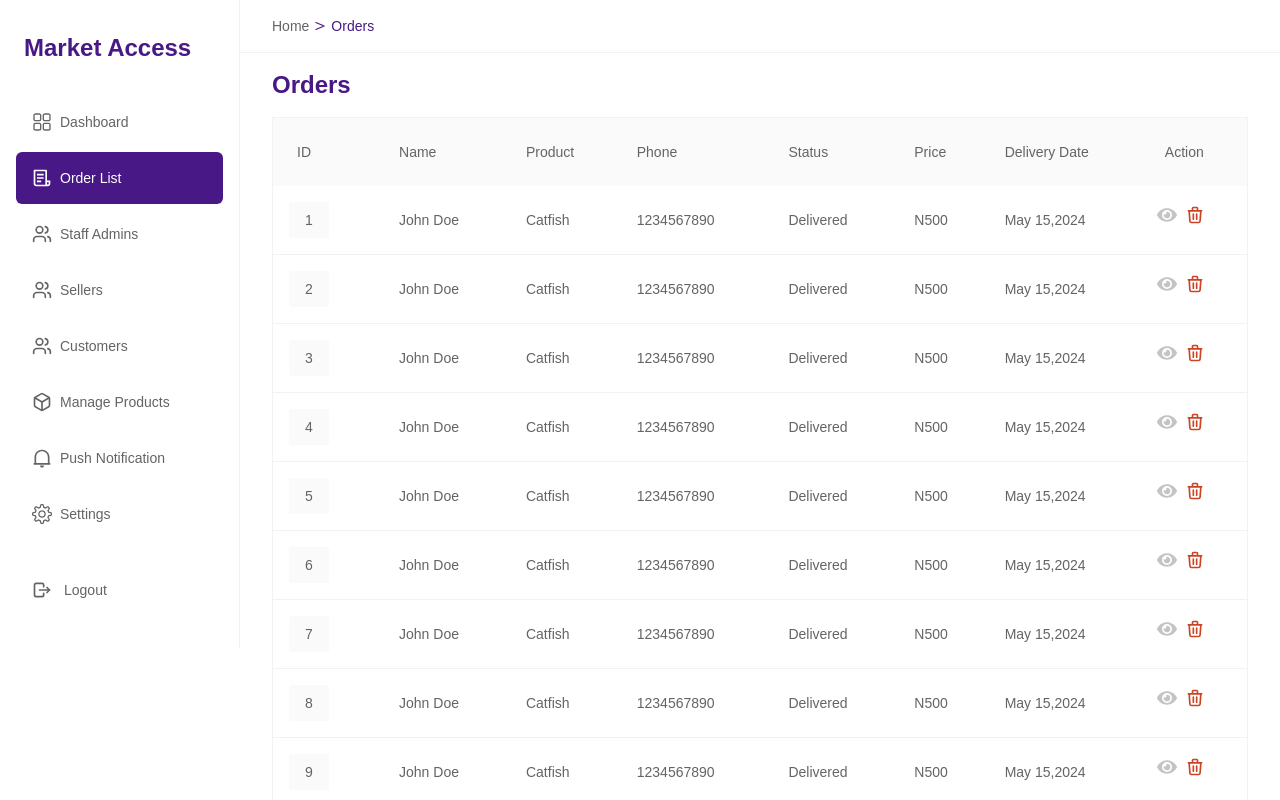
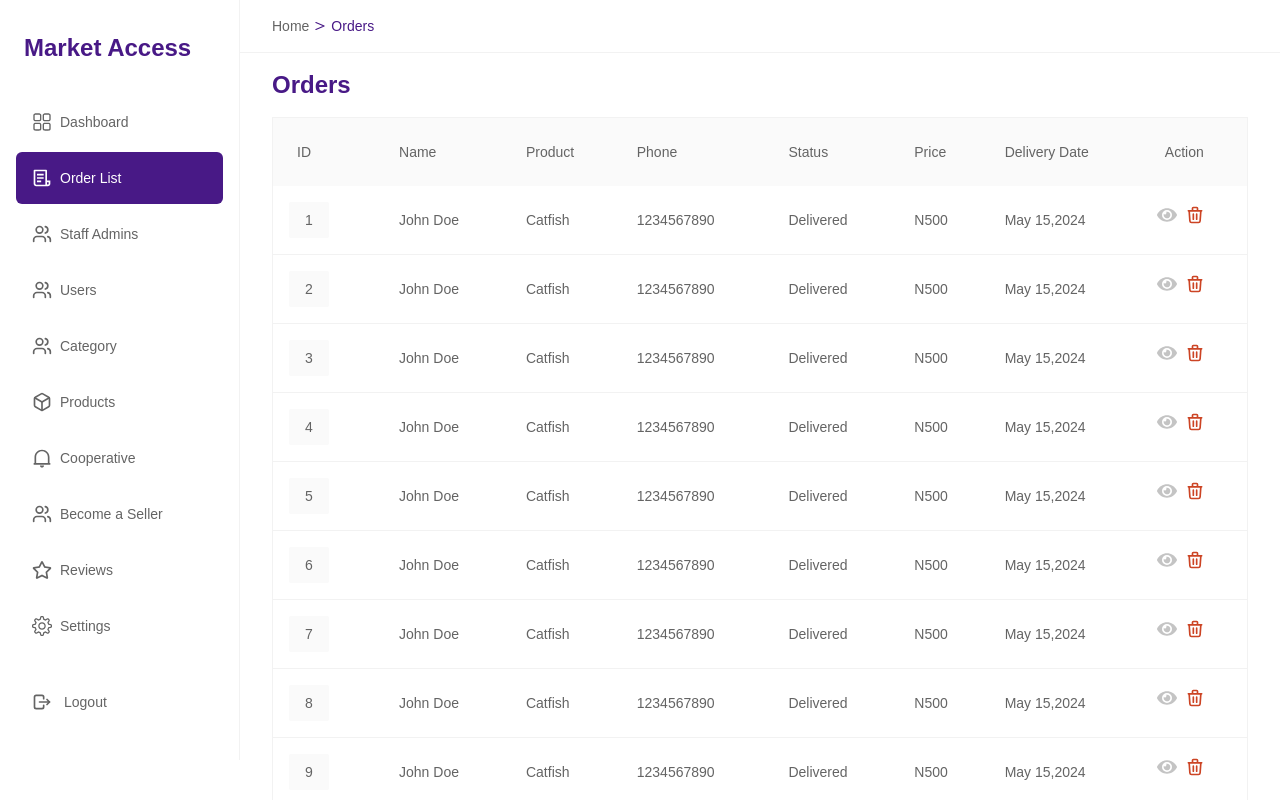
Before and after one commit to Isreality/Final-Year-Project, a React (Create React App) app: page /orderlist in a window 1280 px wide. Shown: the top 800 px of the page. Built offline with nearby package versions, Linux system fonts and the light colour scheme.

Commit message:
side bar

```diff
--- a/src/App.js
+++ b/src/App.js
@@ -5,9 +5,11 @@ import Login from './Pages/Login'
 import Dashboard from './Pages/Dashboard';
 import OrderList from './Pages/OrderList';
 import StaffAdmins from './Pages/StaffAdmins';
-import Vendors from './Pages/Vendors';
-import Customers from './Pages/Customers';
+import Sellers from './Pages/Sellers';
+import Users from './Pages/Users';
+import Category from './Pages/Category';
 import ManageProducts from './Pages/ManageProducts';
+import Cooperative from './Pages/Cooperative';
 import PushNotification from './Pages/PushNotification';
 import Reviews from './Pages/Reviews';
 import Settings from './Pages/Settings';
@@ -29,9 +31,11 @@ function App() {
             <Route exact path="/dashboard" Component={Dashboard}></Route>
             <Route exact path="/orderlist" Component={OrderList}></Route>
             <Route path="/staffadmins" Component={StaffAdmins}></Route>
-            <Route path="/sellers" Component={Vendors}></Route>
-            <Route path="/customers" Component={Customers}></Route>
-            <Route path="/manageproducts" Component={ManageProducts}></Route>
+            <Route path="/users" Component={Users}></Route>
+            <Route path="/category" Component={Category}></Route>
+            <Route path="/products" Component={ManageProducts}></Route>
+            <Route path="/cooperative" Component={Cooperative}></Route>
+            <Route path="/becomeaseller" Component={Sellers}></Route>
             {/* <Route path="/PushNotification" Component={PushNotification}></Route> */}
             <Route path="/reviews" Component={Reviews}></Route>
             <Route path="/settings" Component={Settings}></Route>
--- a/src/Components/SidebarData.jsx
+++ b/src/Components/SidebarData.jsx
@@ -13,65 +13,72 @@ const SidebarData =
     [
       {
         title: "Dashboard",
-        path: "/Dashboard",
+        path: "/dashboard",
         icons: <RxDashboard className="w-5 h-5"/>,
         id: 1
       },
 
       {
         title: "Order List",
-        path: "/OrderList",
+        path: "/orderlist",
         icons: <RiFileList3Line className="w-5 h-5"/>,
         id: 2
       },
 
       {
         title: "Staff Admins",
-        path: "/StaffAdmins",
+        path: "/staffadmins",
         icons: <LuUsers className="w-5 h-5"/>,
         id: 3
       },
 
       {
-        title: "Sellers",
-        path: "/Sellers",
+        title: "Users",
+        path: "/users",
         icons: <LuUsers className="w-5 h-5"/>,
         id: 4
       },
 
       {
-        title: "Customers",
-        path: "/Customers",
+        title: "Category",
+        path: "/category",
         icons: <LuUsers className="w-5 h-5"/>,
         id: 5
       },
 
       {
-        title: "Manage Products",
-        path: "/ManageProducts",
+        title: "Products",
+        path: "/products",
         icons: <FiBox className="w-5 h-5"/>,
         id: 6
       },
 
       {
-        title: "Push Notification",
-        path: "/PushNotification",
+        title: "Cooperative",
+        path: "/cooperative",
         icons: <RiNotification2Line className="w-5 h-5"/>,
         id: 7
       },
 
-      // {
-      //   title: "Reviews",
-      //   path: "/Reviews",
-      //   icons: <FaRegStar className="w-5 h-5"/>,
-      //   id: 8
-      // },
+      {
+        title: "Become a Seller",
+        path: "/becomeaseller",
+        icons: <LuUsers className="w-5 h-5"/>,
+        id: 8
+      },
+
+      {
+        title: "Reviews",
+        path: "/reviews",
+        icons: <FaRegStar className="w-5 h-5"/>,
+        id: 9
+      },
 
       {
         title: "Settings",
-        path: "/Settings",
+        path: "/settings",
         icons: <SlSettings className="w-5 h-5"/>,
-        id: 8
+        id: 10
       },
     ]
 
--- a/src/Pages/Dashboard.jsx
+++ b/src/Pages/Dashboard.jsx
@@ -8,7 +8,7 @@ import { useState, useEffect } from 'react';
 import { useAuth } from '../Components/AuthContext';
 import { FaUsers } from "react-icons/fa";
 import BeatLoader from "react-spinners/BeatLoader";
-import { TbCurrencyNaira } from "react-icons/tb";
+// import { TbCurrencyNaira } from "react-icons/tb";
 import { MdDeliveryDining } from "react-icons/md";
 import { RiListView } from "react-icons/ri";
 // import { Chart as ChartJS, ArcElement, Tooltip, Legend, CategoryScale, LinearScale, PointElement, LineElement, Title, Filler } from "chart.js";
@@ -42,7 +42,7 @@ const Dashboard = () => {
           },
         });
 
-        setStatusCode(response.status);
+        // setStatusCode(response.status);
 
         if (!response.ok) {
           throw new Error('Network response was not ok');
@@ -99,8 +99,8 @@ const Dashboard = () => {
 
                 {/* Body */}
                 {/* Card */}
-                <div className=" grid lg:grid-cols-4 sm:grid-cols-1 px-8 gap-5 mb-4">
-                  <Card className="bg-primary" title="Total Orders" icons={<RiListView className="size-10 text-white bg-blue p-2 rounded-full"/>} info={stat.totalOrders}/>
+                <div className=" grid lg:grid-cols-2 sm:grid-cols-1 px-8 gap-5 mb-4">
+                  <Card className="bg-primary text-white" title="Total Orders" icons={<RiListView className="size-10 text-primary bg-white p-2 rounded-full"/>} info={stat.totalOrders}/>
                   <Card title="Total Users" icons={<FaUsers className="size-10 text-white bg-pend p-2 rounded-full"/>} info={stat.totalUsers}/>
                 </div>
 
```
Also changed, not shown: src/Pages/Category.jsx (added), src/Pages/Cooperative.jsx (added), src/Pages/Customers.jsx (deleted), src/Pages/Sellers.jsx (added), src/Pages/Users.jsx (added), src/Pages/Vendors.jsx (deleted).
